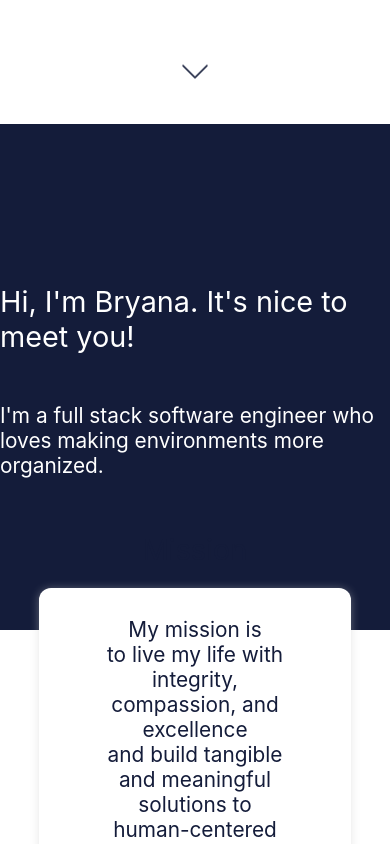
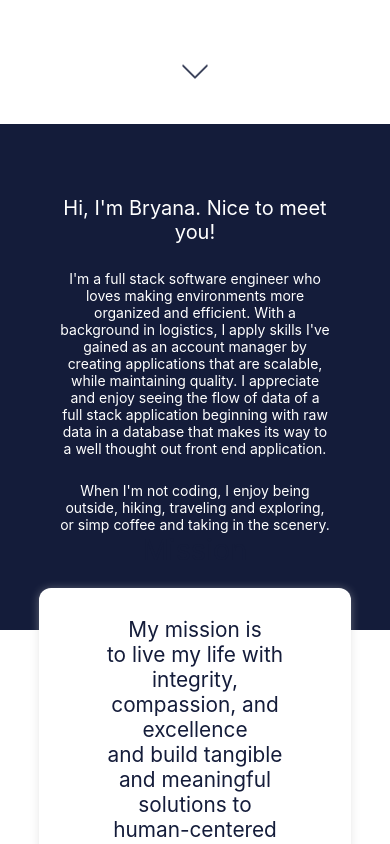
Before and after one commit to bryanakitchen/portfolio, a React (Create React App) app: page / in a window 390 px wide. Shown: the part 720-1564 px from the top of the page. Built offline with nearby package versions, Linux system fonts and the light colour scheme.

Commit message:
add styling for About

```diff
--- a/src/About/About.js
+++ b/src/About/About.js
@@ -3,10 +3,13 @@ import './About.scss';
 
 export default function About() {
     return (
-        <div className="about">
-            <p>Hi, I'm Bryana. It's nice to meet you!</p>
+        <div className="About">
+            <p>Hi, I'm Bryana. Nice to meet you!</p>
             <p>
-                I'm a full stack software engineer who loves making environments more organized.
+                I'm a full stack software engineer who loves making environments more organized and efficient.  With a background in logistics, I apply skills I've gained as an account manager by creating applications that are scalable, while maintaining quality. I appreciate and enjoy seeing the flow of data of a full stack application beginning with raw data in a database that makes its way to a well thought out front end application.
+            </p>
+            <p>
+                When I'm not coding, I enjoy being outside, hiking, traveling and exploring, or simp coffee and taking in the scenery.
             </p>
         </div>
     )
--- a/src/About/About.scss
+++ b/src/About/About.scss
@@ -1,4 +1,4 @@
-.about {
+.About {
     min-height: 60vh;
     display: flex;
     flex-direction: column;
@@ -12,10 +12,45 @@
 
     p {
         font-size: 1.3rem;
+        padding: 0 20vw;
+        // text-indent: 50px;
+        text-align: center;
     }
 
     p:first-of-type {
         font-size: 1.8rem;
+        text-indent: 0;
     }
 
 }
+
+// @media (max-width: 1024px) {
+//     .About {
+//     }
+//   }
+
+@media (max-width: 992px) {
+
+    .About {
+        p {
+            padding: 0 15vw;
+            margin: 0 0 3vh 0;
+        }
+    }
+
+}
+
+@media (max-width: 600px) {
+    .About {
+        p {
+            font-size: 14px;
+            // text-indent: 20px;
+            margin: 0 0 3vh 0;
+        }
+
+        p:first-of-type {
+            font-size: 20px;
+        }
+
+    }
+}
```
